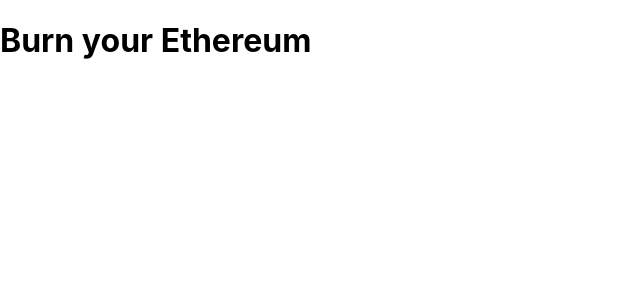
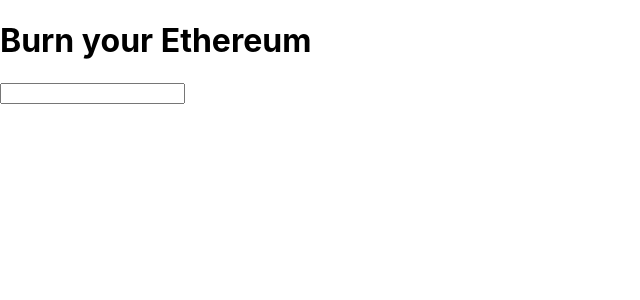
Before and after one commit to apinanyogaratnam/ethereum-burner, a Next.js app: page / in a window 1280 px wide. Shown: the top 300 px of the page, without its empty margins (0-640 px from the left). Built offline with nearby package versions, Linux system fonts and the light colour scheme; what web3 would draw is missing.

Commit message:
created input tag

```diff
--- a/pages/index.js
+++ b/pages/index.js
@@ -10,6 +10,9 @@
   return (
     <div>
       <h1>Burn your Ethereum</h1>
+      <form>
+        <input />
+      </form>
     </div>
   )
 }
```
